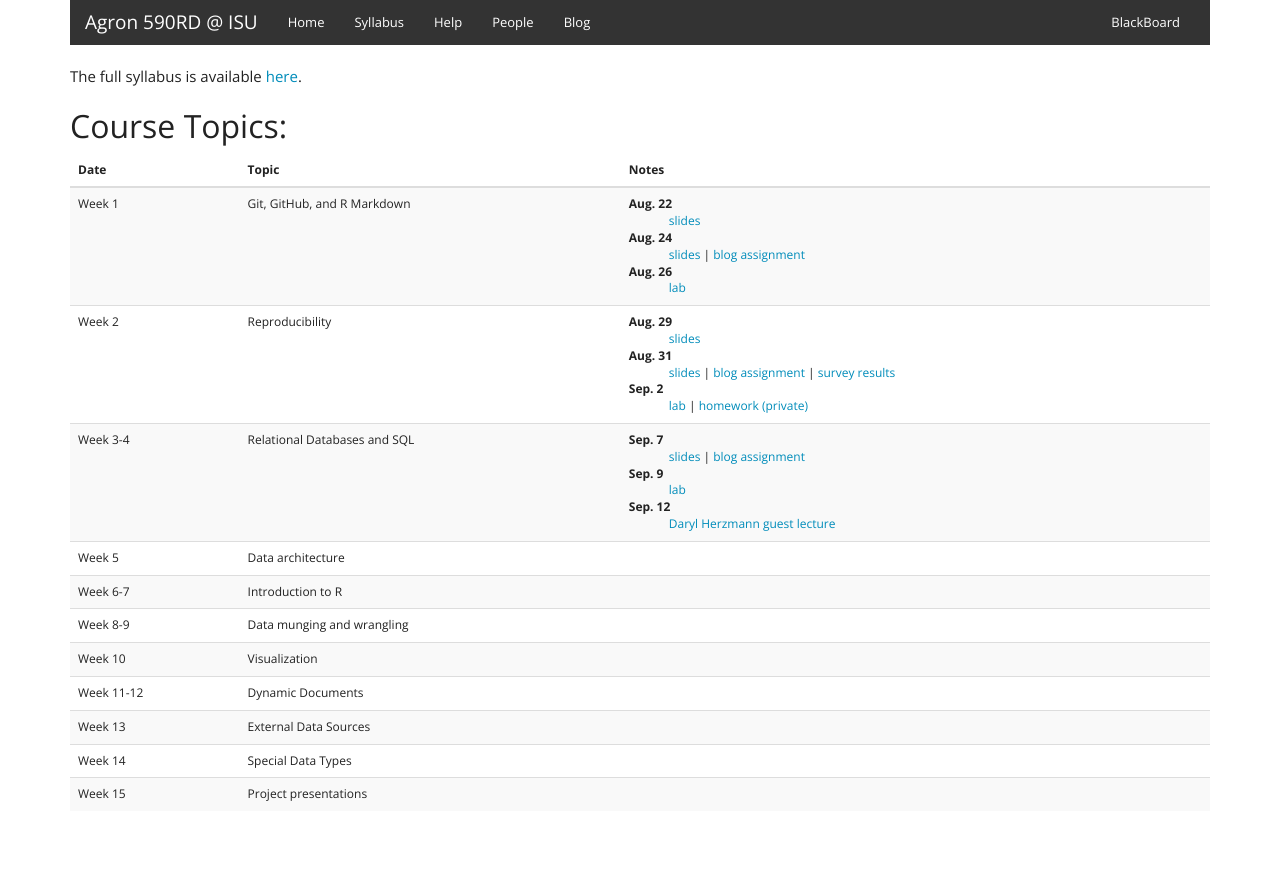
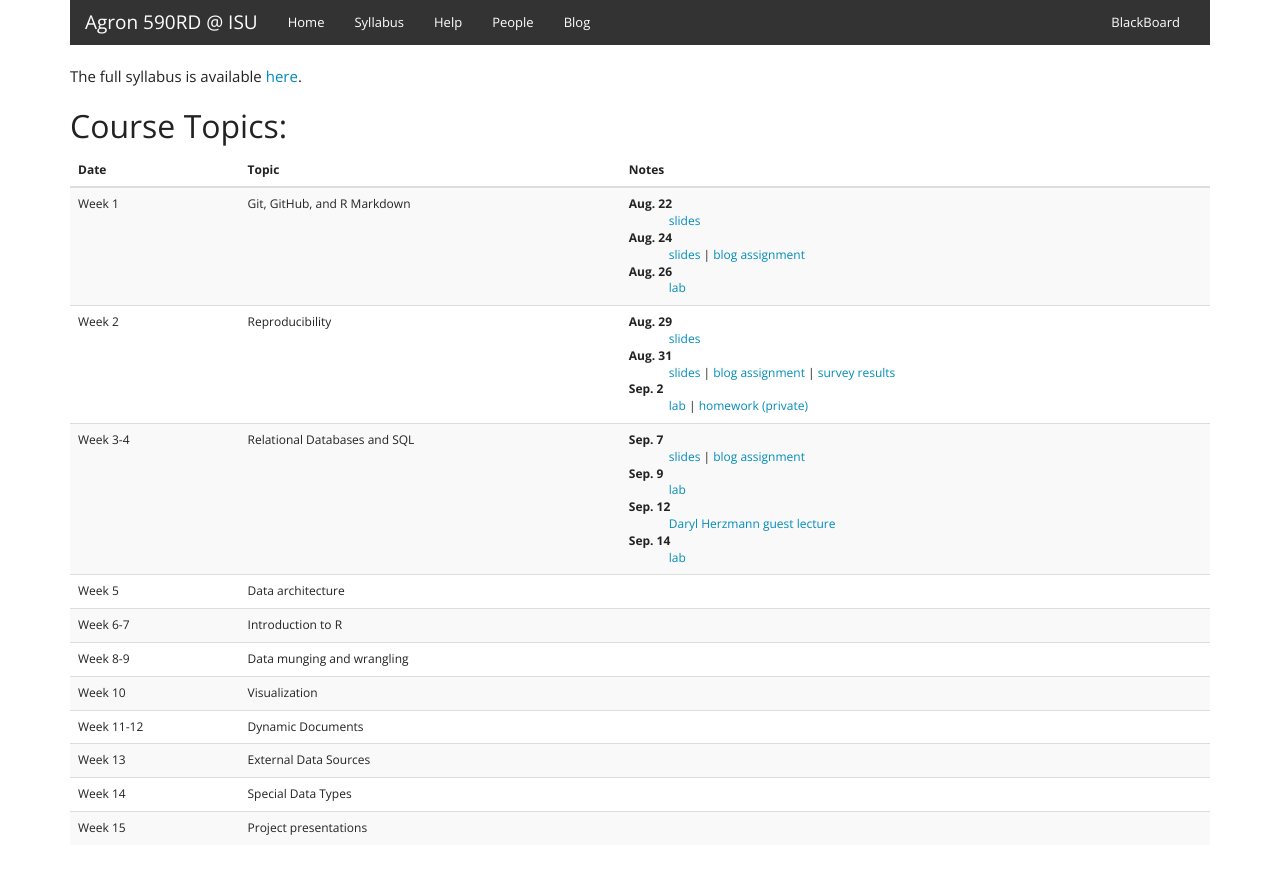
Before and after one commit to agron590-ISU/agron590-ISU.github.io, a Jekyll site: the page built from syllabus.html, in a window 1280 px wide. Shown: the top 874 px of the page. Built offline with Jekyll 4.4.1, drawn with Linux system fonts in a browser that asks for light colours.

Commit message:
add link to surprise lab

```diff
--- a/syllabus.html
+++ b/syllabus.html
@@ -57,6 +57,8 @@
           <dd><a href="../lab/week_03/slides.html" target=_blank>lab</a></dd>
           <dt>Sep. 12</dt>
           <dd><a href="http://mesonet.agron.iastate.edu/present/160912_ag590/" target=_blank>Daryl Herzmann guest lecture</a></dd>
+          <dt>Sep. 14</dt>
+          <dd><a href="../lab/week_03/slides.html" target=_blank>lab</a></dd>
           </dl>
         </td>
       </tr>
```
